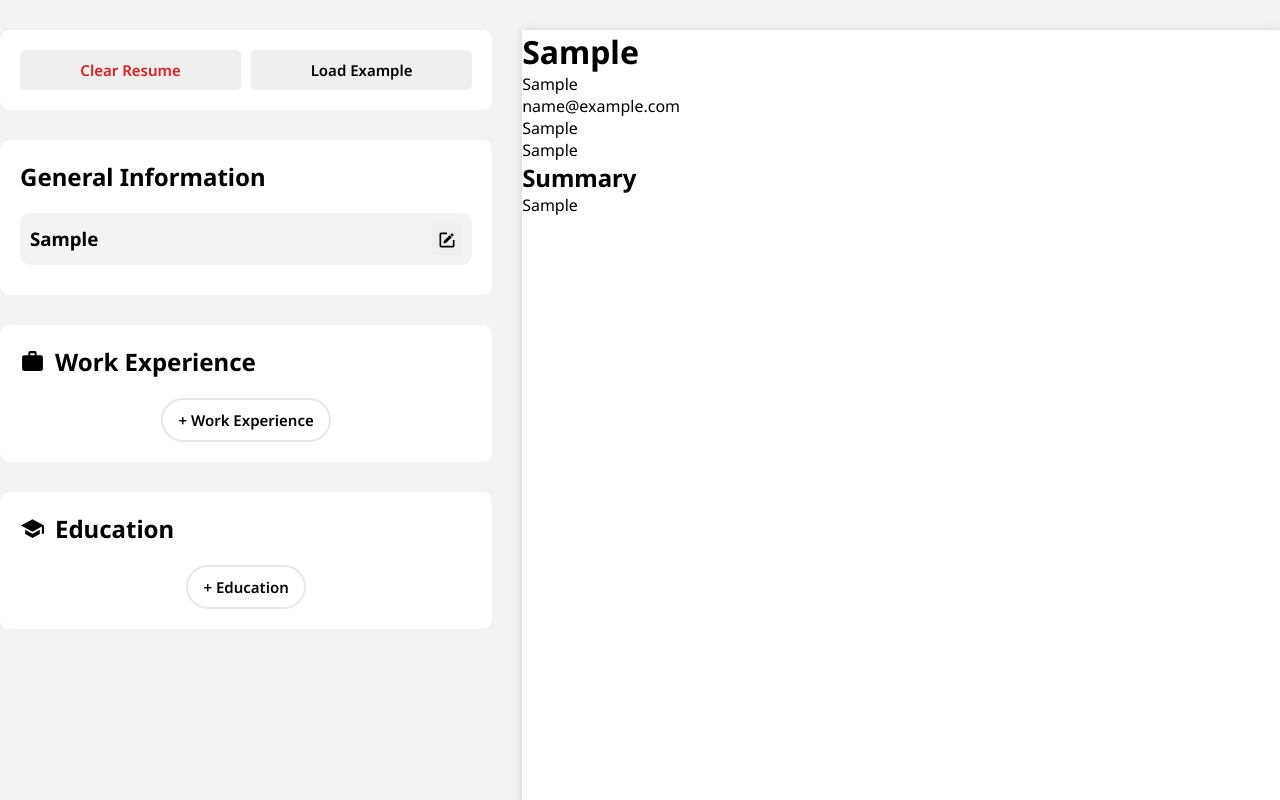
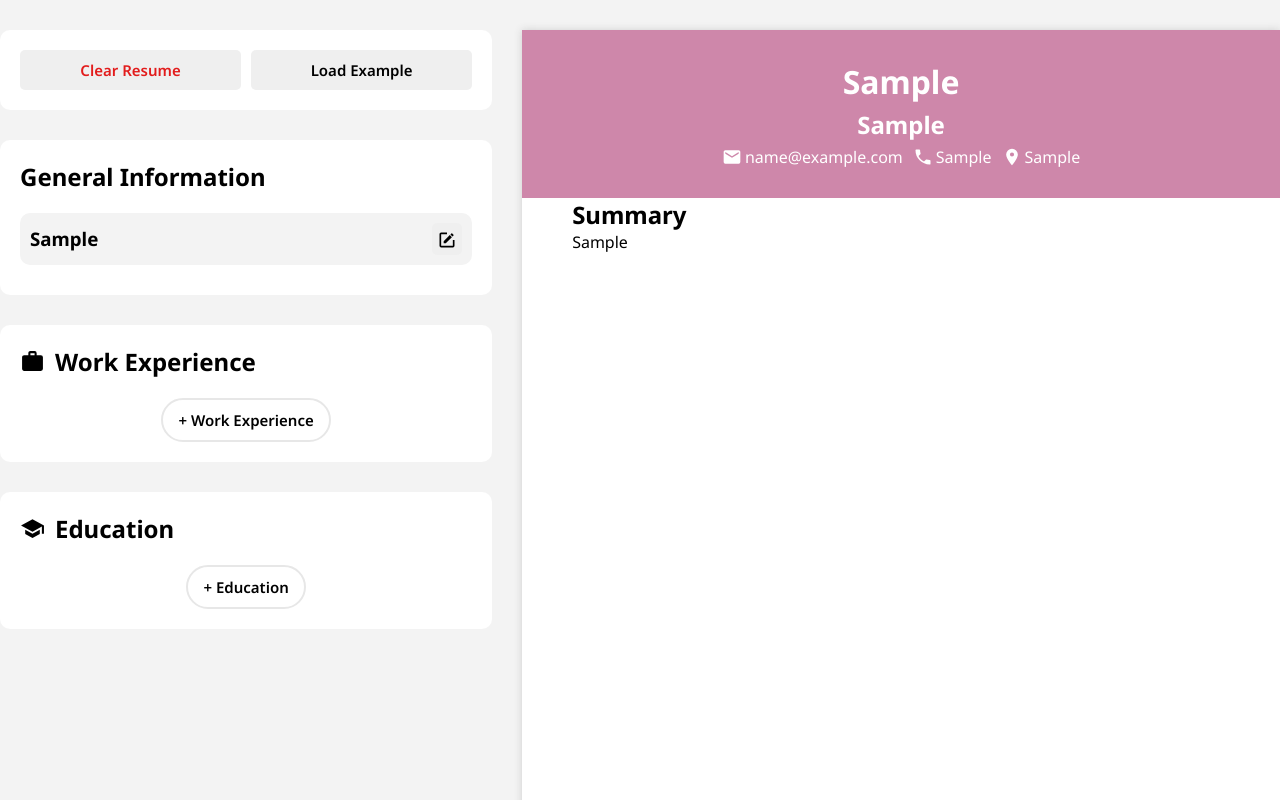
Before and after one commit to caylinvu/cv-app, a React (Vite) app: page / in a window 1280 px wide. Both pictures are taken after typing "Sample", "Sample", "name@example.com", "Sample", "Sample", "Sample" into the empty fields and a click on the button "Save". Shown: the top 800 px of the page. Built offline with nearby package versions, Linux system fonts and the light colour scheme.

Commit message:
Style resume header

```diff
--- a/src/App.jsx
+++ b/src/App.jsx
@@ -91,7 +91,7 @@ function App() {
 
 export default App;
 
-// STYLING INPUT TO DOS
+// FUTURE TO DOS
 
 // maybe take out summary and title on general information
 
--- a/src/components/InputControl.jsx
+++ b/src/components/InputControl.jsx
@@ -14,7 +14,7 @@ function InputControl({
   const generalExample = {
     name: 'Jan Smith',
     title: 'Software Engineer',
-    email: 'janetsmith@fakeemail.com',
+    email: 'jansmith@fakeemail.com',
     phone: '(123)-456-7890',
     location: 'Portland, Oregon',
     summary:
--- a/src/components/generalInfo/DisplayGeneralInfo.jsx
+++ b/src/components/generalInfo/DisplayGeneralInfo.jsx
@@ -1,14 +1,25 @@
 function DisplayGeneralInfo({ info }) {
   return (
     <div className="display-general-info">
-      <div>
+      <div className="basic-info">
         <h1>{info.name}</h1>
-        <p>{info.title}</p>
-        <p>{info.email}</p>
-        <p>{info.phone}</p>
-        <p>{info.location}</p>
+        <h2>{info.title}</h2>
+        <div className="info-container">
+          <div>
+            {!info.email ? '' : <img src="/email.svg" className="resume-icon" alt="" />}
+            <p>{info.email}</p>
+          </div>
+          <div>
+            {!info.phone ? '' : <img src="/phone.svg" className="resume-icon" alt="" />}
+            <p>{info.phone}</p>
+          </div>
+          <div>
+            {!info.location ? '' : <img src="/map-marker.svg" className="resume-icon" alt="" />}
+            <p>{info.location}</p>
+          </div>
+        </div>
       </div>
-      <div>
+      <div className="summary">
         {info.summary ? <h2>Summary</h2> : ''}
         <p>{info.summary}</p>
       </div>
--- a/src/styles/App.css
+++ b/src/styles/App.css
@@ -95,3 +95,37 @@ textarea:focus {
   box-shadow: 0 0 8px rgb(207, 207, 207);
   background-color: white;
 }
+
+.summary,
+.display-work-exp,
+.display-education {
+  margin: 0px 50px;
+}
+
+.basic-info {
+  background-color: rgb(206, 135, 170);
+  color: #ffffff;
+  padding: 30px 50px;
+}
+
+.basic-info h1,
+.basic-info h2 {
+  text-align: center;
+  padding-bottom: 5px;
+}
+
+.info-container {
+  display: flex;
+  justify-content: center;
+  gap: 10px;
+}
+
+.info-container > div {
+  display: flex;
+  gap: 3px;
+}
+
+.resume-icon {
+  width: 20px;
+  filter: invert(100%) sepia(0%) saturate(7500%) hue-rotate(330deg) brightness(103%) contrast(101%);
+}
```
